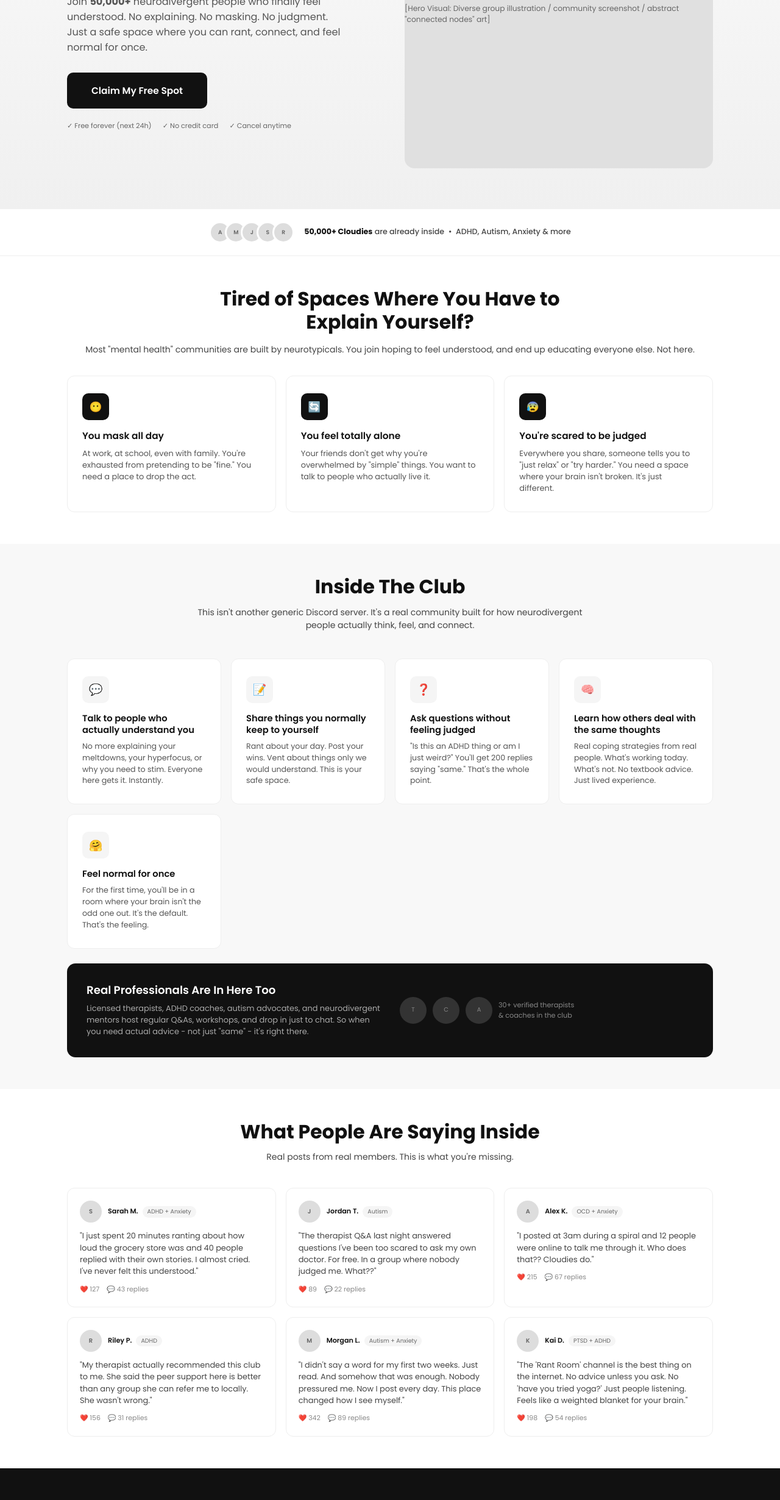
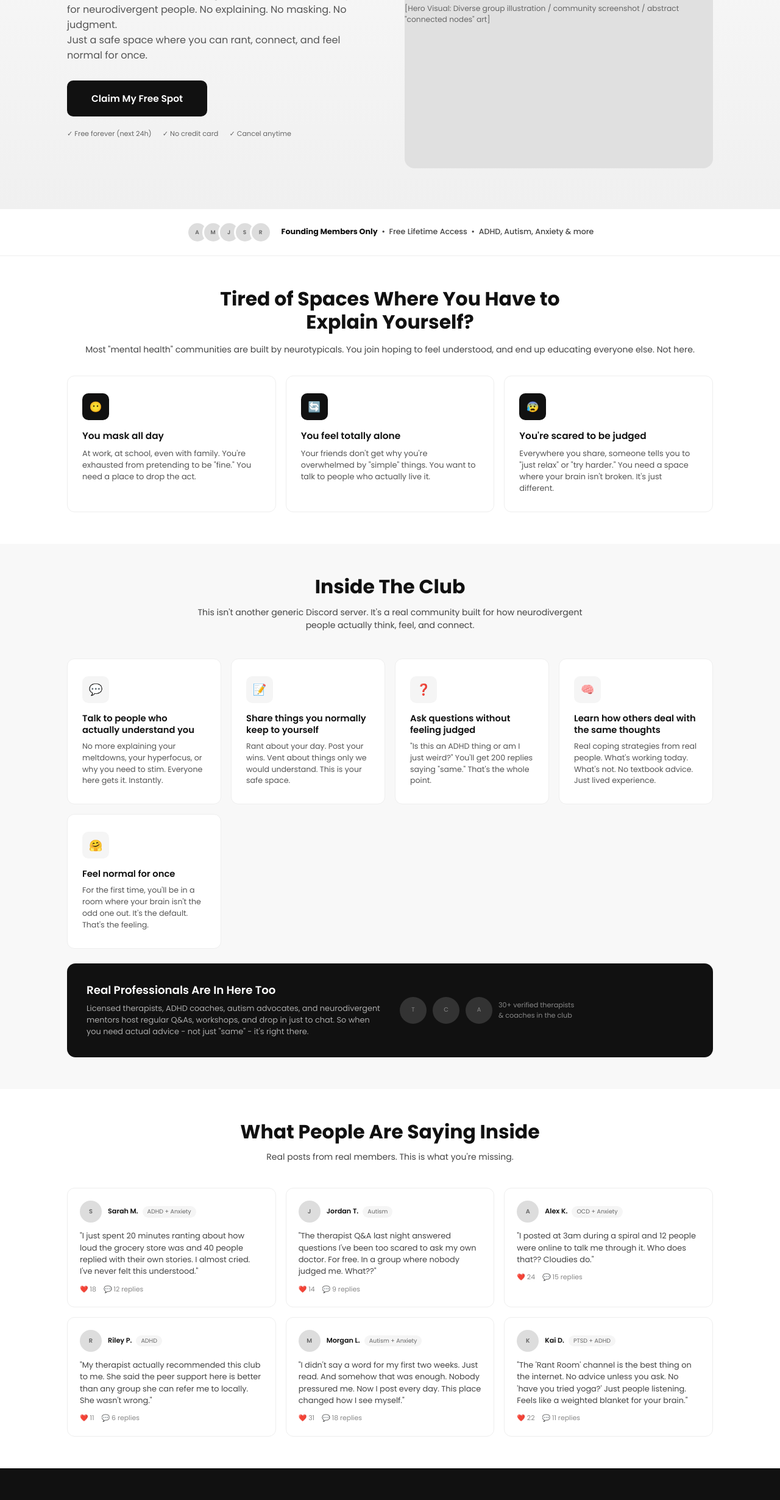
Before and after one commit to anaghnair/cloudnine-random, a plain HTML site: page community-lp-v1.html in a window 1280 px wide. Shown: the part 340-2800 px from the top of the page at 61% size. Drawn offline with Linux system fonts and the light colour scheme.

Commit message:
Sync community-lp-v1.html

```diff
--- a/community-lp-v1.html
+++ b/community-lp-v1.html
@@ -560,7 +560,7 @@
     <!-- ===================== SECTION 1: ANNOUNCEMENT BAR ===================== -->
     <!-- Purpose: Pattern interrupt. Stops the scroll. Creates urgency before they see anything else. -->
     <div class="announcement-bar">
-        <span>⏰ Next 24 Hours Only - Join Cloud Nine Club Free For Life (Normally $50/yr) &nbsp;•&nbsp; No Credit Card Required</span>
+        <span>⏰ Next 24 Hours Only - Join Cloud Nine Club Free For Life (Normally $50/yr)</span>
     </div>
 
     <!-- ===================== SECTION 2: HERO ===================== -->
@@ -572,7 +572,7 @@
                     <div class="hero-eyebrow">The World's Biggest Neurodivergent Club</div>
                     <h1>A Club Built For Brains Like Yours</h1>
                     <p class="hero-subheadline">
-                        Join <strong>50,000+</strong> neurodivergent people who finally feel understood.
+                        Be one of the first 500 founding members of a community built for neurodivergent people.
                         No explaining. No masking. No judgment.<br>
                         Just a safe space where you can rant, connect, and feel normal for once.
                     </p>
@@ -605,7 +605,7 @@
                     <div class="avatar">R</div>
                 </div>
                 <div class="social-bar-text">
-                    <strong>50,000+ Cloudies</strong> are already inside &nbsp;•&nbsp; ADHD, Autism, Anxiety & more
+                    <strong>Founding Members Only</strong> &nbsp;•&nbsp; Free Lifetime Access &nbsp;•&nbsp; ADHD, Autism, Anxiety & more
                 </div>
             </div>
         </div>
@@ -709,8 +709,8 @@
                     </div>
                     <div class="wall-text">"I just spent 20 minutes ranting about how loud the grocery store was and 40 people replied with their own stories. I almost cried. I've never felt this understood."</div>
                     <div class="wall-reactions">
-                        <span>❤️ 127</span>
-                        <span>💬 43 replies</span>
+                        <span>❤️ 18</span>
+                        <span>💬 12 replies</span>
                     </div>
                 </div>
                 <div class="wall-card">
@@ -723,8 +723,8 @@
                     </div>
                     <div class="wall-text">"The therapist Q&A last night answered questions I've been too scared to ask my own doctor. For free. In a group where nobody judged me. What??"</div>
                     <div class="wall-reactions">
-                        <span>❤️ 89</span>
-                        <span>💬 22 replies</span>
+                        <span>❤️ 14</span>
+                        <span>💬 9 replies</span>
                     </div>
                 </div>
                 <div class="wall-card">
@@ -737,8 +737,8 @@
                     </div>
                     <div class="wall-text">"I posted at 3am during a spiral and 12 people were online to talk me through it. Who does that?? Cloudies do."</div>
                     <div class="wall-reactions">
-                        <span>❤️ 215</span>
-                        <span>💬 67 replies</span>
+                        <span>❤️ 24</span>
+                        <span>💬 15 replies</span>
                     </div>
                 </div>
                 <div class="wall-card">
@@ -751,8 +751,8 @@
                     </div>
                     <div class="wall-text">"My therapist actually recommended this club to me. She said the peer support here is better than any group she can refer me to locally. She wasn't wrong."</div>
                     <div class="wall-reactions">
-                        <span>❤️ 156</span>
-                        <span>💬 31 replies</span>
+                        <span>❤️ 11</span>
+                        <span>💬 6 replies</span>
                     </div>
                 </div>
                 <div class="wall-card">
@@ -765,8 +765,8 @@
                     </div>
                     <div class="wall-text">"I didn't say a word for my first two weeks. Just read. And somehow that was enough. Nobody pressured me. Now I post every day. This place changed how I see myself."</div>
                     <div class="wall-reactions">
-                        <span>❤️ 342</span>
-                        <span>💬 89 replies</span>
+                        <span>❤️ 31</span>
+                        <span>💬 18 replies</span>
                     </div>
                 </div>
                 <div class="wall-card">
@@ -779,8 +779,8 @@
                     </div>
                     <div class="wall-text">"The 'Rant Room' channel is the best thing on the internet. No advice unless you ask. No 'have you tried yoga?' Just people listening. Feels like a weighted blanket for your brain."</div>
                     <div class="wall-reactions">
-                        <span>❤️ 198</span>
-                        <span>💬 54 replies</span>
+                        <span>❤️ 22</span>
+                        <span>💬 11 replies</span>
                     </div>
                 </div>
             </div>
@@ -791,8 +791,8 @@
     <!-- Purpose: Massive FOMO. Show every neurotype so no one feels excluded. Make them feel like EVERYONE is already inside. -->
     <section class="section section-dark fomo-section">
         <div class="container">
-            <h2>Everyone's Already Inside</h2>
-            <p>Whatever makes your brain different. You're not the only one here. And you're not the odd one out.</p>
+            <h2>A Space For Every Brain</h2>
+            <p>Whatever makes your brain different, you're not the only one here. You're not the odd one out.</p>
             <div class="neuro-tags">
                 <span class="neuro-tag">ADHD</span>
                 <span class="neuro-tag">Autism</span>
@@ -815,12 +815,12 @@
             </div>
             <div class="fomo-stats">
                 <div class="fomo-stat">
-                    <div class="fomo-stat-number">50,000+</div>
-                    <div class="fomo-stat-label">Members</div>
+                    <div class="fomo-stat-number">500</div>
+                    <div class="fomo-stat-label">Founding Spots</div>
                 </div>
                 <div class="fomo-stat">
-                    <div class="fomo-stat-number">1,200+</div>
-                    <div class="fomo-stat-label">Conversations Today</div>
+                    <div class="fomo-stat-number">Day 1</div>
+                    <div class="fomo-stat-label">We're Building This Together</div>
                 </div>
                 <div class="fomo-stat">
                     <div class="fomo-stat-number">30+</div>
@@ -871,7 +871,7 @@
                     <div class="offer-feature">Early access to Cloud Nine drops</div>
                     <div class="offer-feature">Free for life - no future payments</div>
                 </div>
-                <a href="#" class="btn btn-primary btn-large btn-pulse" style="width: 100%;">Claim My Free Spot - Join 50,000+ Cloudies</a>
+                <a href="#" class="btn btn-primary btn-large btn-pulse" style="width: 100%;">Claim My Free Spot - Become a Founding Member</a>
                 <div class="offer-guarantee">
                     ✓ No credit card required &nbsp;•&nbsp; ✓ Instant access &nbsp;•&nbsp; ✓ Unsubscribe anytime
                 </div>
@@ -950,7 +950,7 @@
     <section class="section section-alt final-cta">
         <div class="container">
             <h2>You Don't Have to Do This Alone Anymore</h2>
-            <p>50,000+ people who get it are one click away. Your safe space. Your people. Free for life, but only for the next 24 hours.</p>
+            <p>People who get it are one click away. Your safe space. Your people. Free for life, but only for the next 24 hours.</p>
             <a href="#" class="btn btn-primary btn-large btn-pulse">Claim My Free Spot Now</a>
         </div>
     </section>
```
